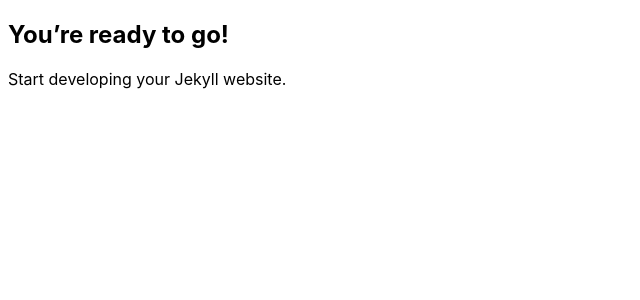
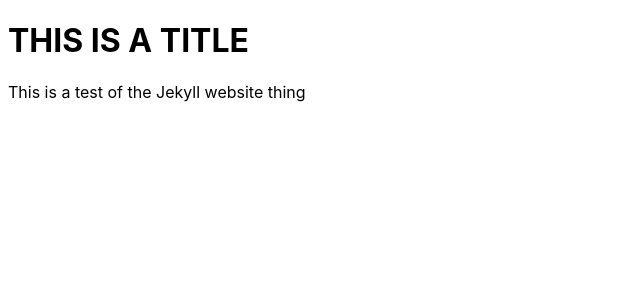
Before and after one commit to allthemore247/testwebsite, a Jekyll site: the page built from index.html, in a window 1280 px wide. Shown: the top 300 px of the page, without its empty margins (0-640 px from the left). Built offline with Jekyll 4.4.1, drawn with Linux system fonts in a browser that asks for light colours.

Commit message:
fogot the htmls lol

```diff
--- a/_config.yml
+++ b/_config.yml
@@ -1,3 +1,5 @@
-url: "" # the base hostname & protocol for your site, e.g. http://example.com
+url: "https://allthemore247.github.io/testwebsite/" # the base hostname & protocol for your site, e.g. http://example.com
 baseurl: "" # the subpath of your site, e.g. /blog
-title: "" # the name of your site, e.g. ACME Corp.
+title: "AlltheMore's Testing Site" # the name of your site, e.g. ACME Corp.
+highlighter: "rouge"
+plugins: ""
--- /dev/null
+++ b/index.html
@@ -0,0 +1,16 @@
+---
+layout: default
+title: "AlltheMore Test Website Front Page"
+date: 2024-07-02
+author: AlltheMore
+tags: [testing]
+---
+
+<!DOCTYPE html>
+<head>
+
+</head>
+<body>
+    <h1>THIS IS A TITLE</h1>
+    <p>This is a test of the Jekyll website thing</p>
+</body>
--- a/index.md
+++ /dev/null
@@ -1,8 +0,0 @@
----
-layout: default
-title: "Happy Jekylling!"
----
-
-## You're ready to go!
-
-Start developing your Jekyll website.
```
Also changed, not shown: 404.html (added, +13 -0 lines).
